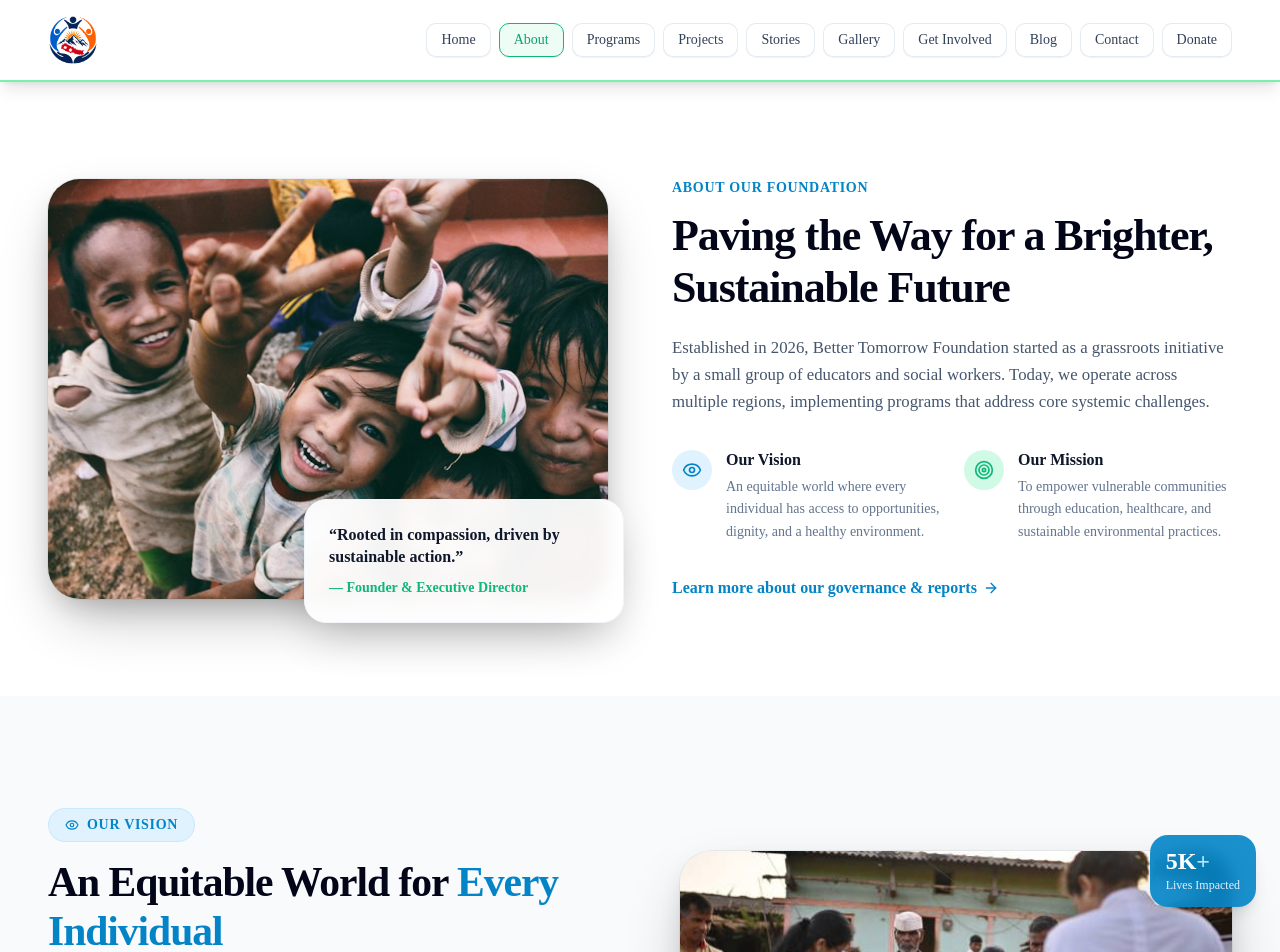
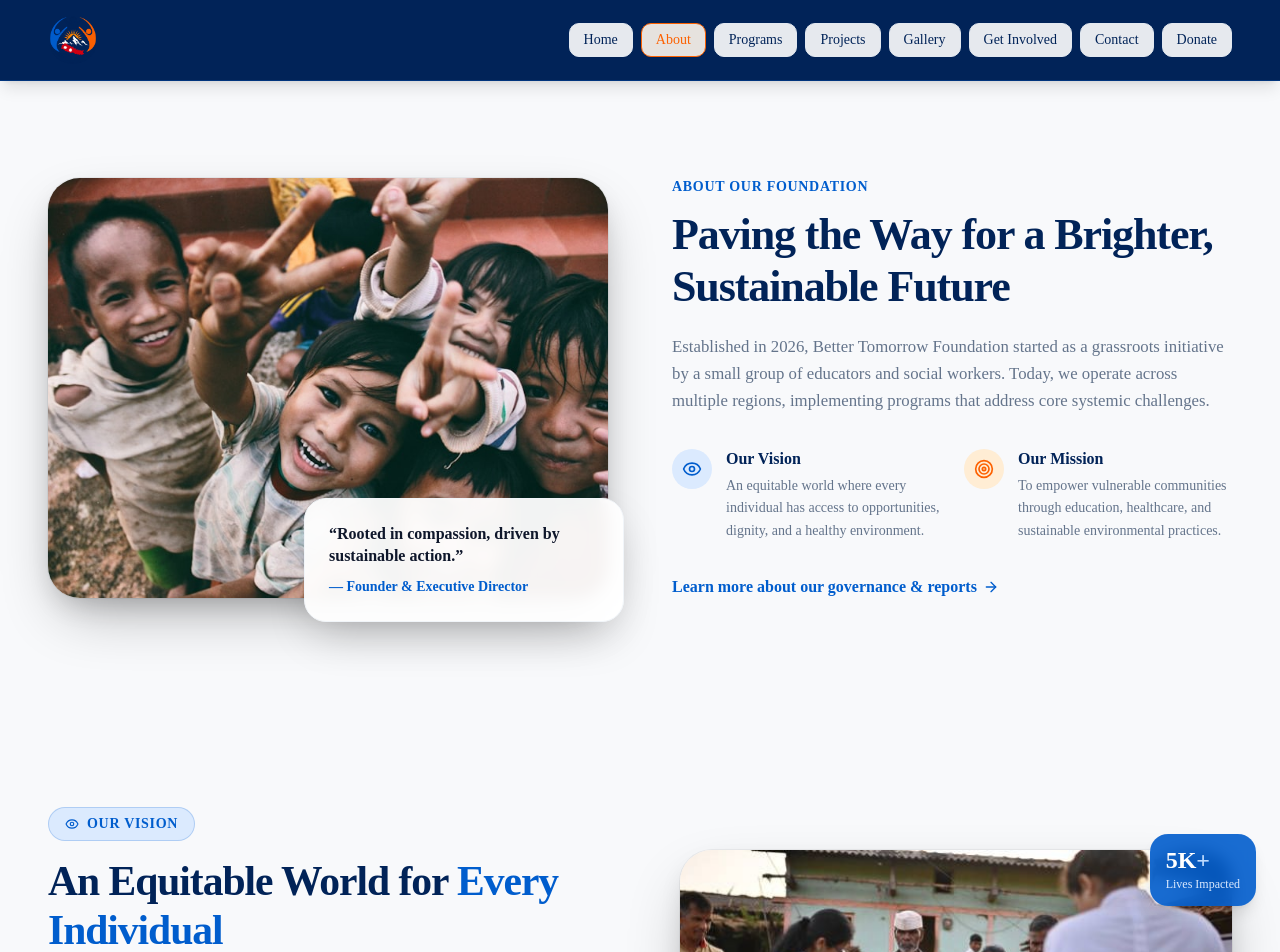
Before and after one commit to Anish-Pokharel7/btn, a Next.js app: page /about in a window 1280 px wide. Shown: the top 952 px of the page. Built offline with nearby package versions, Linux system fonts and the light colour scheme.

Commit message:
Refactor styles across components for consistent branding and improved UI

```diff
--- a/app/about/AboutHero.tsx
+++ b/app/about/AboutHero.tsx
@@ -4,7 +4,7 @@ import { ArrowRight, Eye, Target } from "lucide-react";
 
 export default function AboutHero() {
   return (
-    <section className="w-full bg-white py-12 md:py-16 lg:py-24 overflow-hidden px-4 md:px-8 lg:px-12">
+    <section className="w-full bg-[#F8F9FB] py-12 md:py-16 lg:py-24 overflow-hidden px-4 md:px-8 lg:px-12">
       <div className="max-w-7xl mx-auto">
         <div className="grid grid-cols-1 lg:grid-cols-12 gap-12 lg:gap-14 xl:gap-16 items-center">
           {/* Left Column: Image with floating quote card */}
@@ -26,7 +26,7 @@ export default function AboutHero() {
               <p className="text-slate-900 font-bold text-sm sm:text-base leading-snug">
                 &ldquo;Rooted in compassion, driven by sustainable action.&rdquo;
               </p>
-              <span className="block text-[#0fb77a] font-semibold text-xs sm:text-sm mt-2.5">
+              <span className="block text-[#005DCD] font-semibold text-xs sm:text-sm mt-2.5">
                 — Founder &amp; Executive Director
               </span>
             </div>
@@ -35,18 +35,18 @@ export default function AboutHero() {
           {/* Right Column: Content */}
           <div className="lg:col-span-6 flex flex-col items-start text-left">
             {/* Tagline */}
-            <span className="text-[#0284c7] font-bold tracking-wider text-xs sm:text-sm uppercase mb-3">
+            <span className="text-[#005DCD] font-bold tracking-wider text-xs sm:text-sm uppercase mb-3">
               ABOUT OUR FOUNDATION
             </span>
 
             {/* Heading */}
-            <h1 className="text-3xl sm:text-4xl md:text-[2.75rem] font-extrabold text-slate-950 tracking-tight leading-[1.18] mb-5">
+            <h1 className="text-3xl sm:text-4xl md:text-[2.75rem] font-extrabold text-[#012358] tracking-tight leading-[1.18] mb-5">
               Paving the Way for a Brighter,
               <span className="block">Sustainable Future</span>
             </h1>
 
             {/* Paragraph Description */}
-            <p className="text-slate-600 text-sm sm:text-base md:text-[1.05rem] leading-relaxed mb-8">
+            <p className="text-[#64748B] text-sm sm:text-base md:text-[1.05rem] leading-relaxed mb-8">
               Established in 2026, Better Tomorrow Foundation started as a
               grassroots initiative by a small group of educators and social
               workers. Today, we operate across multiple regions, implementing
@@ -57,14 +57,14 @@ export default function AboutHero() {
             <div className="grid grid-cols-1 sm:grid-cols-2 gap-6 sm:gap-6 w-full mb-8">
               {/* Our Vision */}
               <div className="flex items-start gap-3.5">
-                <div className="w-10 h-10 rounded-full bg-sky-100 text-[#0284c7] flex items-center justify-center shrink-0 mt-0.5">
+                <div className="w-10 h-10 rounded-full bg-blue-100 text-[#005DCD] flex items-center justify-center shrink-0 mt-0.5">
                   <Eye className="w-5 h-5" />
                 </div>
                 <div className="flex flex-col">
-                  <h3 className="font-bold text-slate-900 text-sm sm:text-base">
+                  <h3 className="font-bold text-[#012358] text-sm sm:text-base">
                     Our Vision
                   </h3>
-                  <p className="text-xs sm:text-sm text-slate-500 leading-relaxed mt-1">
+                  <p className="text-xs sm:text-sm text-[#64748B] leading-relaxed mt-1">
                     An equitable world where every individual has access to
                     opportunities, dignity, and a healthy environment.
                   </p>
@@ -73,14 +73,14 @@ export default function AboutHero() {
 
               {/* Our Mission */}
               <div className="flex items-start gap-3.5">
-                <div className="w-10 h-10 rounded-full bg-emerald-100 text-[#0fb77a] flex items-center justify-center shrink-0 mt-0.5">
+                <div className="w-10 h-10 rounded-full bg-orange-100 text-[#FD6100] flex items-center justify-center shrink-0 mt-0.5">
                   <Target className="w-5 h-5" />
                 </div>
                 <div className="flex flex-col">
-                  <h3 className="font-bold text-slate-900 text-sm sm:text-base">
+                  <h3 className="font-bold text-[#012358] text-sm sm:text-base">
                     Our Mission
                   </h3>
-                  <p className="text-xs sm:text-sm text-slate-500 leading-relaxed mt-1">
+                  <p className="text-xs sm:text-sm text-[#64748B] leading-relaxed mt-1">
                     To empower vulnerable communities through education,
                     healthcare, and sustainable environmental practices.
                   </p>
@@ -91,7 +91,7 @@ export default function AboutHero() {
             {/* Link */}
             <Link
               href="/governance"
-              className="inline-flex items-center gap-1.5 text-[#0284c7] hover:text-sky-700 font-semibold text-sm sm:text-base transition-colors group cursor-pointer"
+              className="inline-flex items-center gap-1.5 text-[#005DCD] hover:text-[#012358] font-semibold text-sm sm:text-base transition-colors group cursor-pointer"
             >
               <span>Learn more about our governance &amp; reports</span>
               <ArrowRight className="w-4 h-4 transition-transform group-hover:translate-x-1" />
--- a/app/about/AboutVision.tsx
+++ b/app/about/AboutVision.tsx
@@ -11,14 +11,14 @@ const visionPoints = [
 
 export default function AboutVision() {
   return (
-    <section className="w-full bg-slate-50 py-14 md:py-20 lg:py-28 px-4 md:px-8 lg:px-12 overflow-hidden">
+    <section className="w-full bg-[#F8F9FB] py-14 md:py-20 lg:py-28 px-4 md:px-8 lg:px-12 overflow-hidden">
       <div className="max-w-7xl mx-auto">
         <div className="grid grid-cols-1 lg:grid-cols-2 gap-14 lg:gap-16 xl:gap-20 items-center">
 
           {/* Right Column: Image */}
           <div className="relative group order-1 lg:order-2">
             {/* Decorative background blob */}
-            <div className="absolute -inset-4 rounded-[2.5rem] bg-gradient-to-br from-sky-100 via-emerald-50 to-teal-100 opacity-60 blur-xl -z-10 group-hover:opacity-80 transition-opacity duration-500" />
+            <div className="absolute -inset-4 rounded-[2.5rem] bg-gradient-to-br from-blue-100 via-blue-50 to-indigo-100 opacity-60 blur-xl -z-10 group-hover:opacity-80 transition-opacity duration-500" />
 
             {/* Image container */}
             <div className="relative w-full aspect-[4/3] rounded-[2rem] overflow-hidden shadow-[0_28px_65px_-15px_rgba(0,0,0,0.30),0_12px_28px_-8px_rgba(0,0,0,0.16)] ring-1 ring-black/5 transition-all duration-500 ease-out group-hover:-translate-y-2 group-hover:shadow-[0_40px_90px_-18px_rgba(0,0,0,0.38),0_18px_40px_-10px_rgba(0,0,0,0.20)]">
@@ -36,20 +36,20 @@ export default function AboutVision() {
 
             {/* Floating stat card */}
             <div className="absolute -bottom-5 -left-4 sm:-left-6 lg:-left-8 bg-white/95 backdrop-blur-sm rounded-2xl px-5 py-4 shadow-[0_16px_40px_-8px_rgba(0,0,0,0.20)] border border-slate-100 z-10 transition-all duration-300 hover:scale-[1.03] hover:-translate-y-1">
-              <p className="text-3xl font-extrabold text-slate-900 leading-none">
-                12<span className="text-[#0fb77a]">+</span>
+              <p className="text-3xl font-extrabold text-[#012358] leading-none">
+                12<span className="text-[#FD6100]">+</span>
               </p>
-              <p className="text-xs sm:text-sm text-slate-500 font-medium mt-1">
+              <p className="text-xs sm:text-sm text-[#64748B] font-medium mt-1">
                 Regions Served
               </p>
             </div>
 
             {/* Floating badge card */}
-            <div className="absolute -top-4 -right-3 sm:-right-5 lg:-right-6 bg-[#0284c7]/90 backdrop-blur-sm rounded-2xl px-4 py-3.5 shadow-lg z-10 text-white transition-all duration-300 hover:scale-[1.03] hover:-translate-y-1">
+            <div className="absolute -top-4 -right-3 sm:-right-5 lg:-right-6 bg-[#005DCD]/90 backdrop-blur-sm rounded-2xl px-4 py-3.5 shadow-lg z-10 text-white transition-all duration-300 hover:scale-[1.03] hover:-translate-y-1">
               <p className="text-2xl font-extrabold leading-none">
-                5K<span className="text-sky-200">+</span>
+                5K<span className="text-blue-200">+</span>
               </p>
-              <p className="text-xs font-medium text-sky-100 mt-1">
+              <p className="text-xs font-medium text-blue-100 mt-1">
                 Lives Impacted
               </p>
             </div>
@@ -58,19 +58,19 @@ export default function AboutVision() {
           {/* Left Column: Content */}
           <div className="flex flex-col items-start text-left order-2 lg:order-1">
             {/* Section Badge */}
-            <div className="inline-flex items-center gap-2 px-4 py-1.5 rounded-full bg-sky-100 text-[#0284c7] text-xs sm:text-sm font-bold tracking-wider uppercase mb-4 border border-sky-200/60">
+            <div className="inline-flex items-center gap-2 px-4 py-1.5 rounded-full bg-blue-100 text-[#005DCD] text-xs sm:text-sm font-bold tracking-wider uppercase mb-4 border border-[#005DCD]/20">
               <Eye className="w-3.5 h-3.5" />
               <span>Our Vision</span>
             </div>
 
             {/* Heading */}
-            <h2 className="text-3xl sm:text-4xl md:text-[2.6rem] font-extrabold text-slate-950 tracking-tight leading-[1.18] mb-5">
+            <h2 className="text-3xl sm:text-4xl md:text-[2.6rem] font-extrabold text-[#012358] tracking-tight leading-[1.18] mb-5">
               An Equitable World for{" "}
-              <span className="text-[#0284c7]">Every Individual</span>
+              <span className="text-[#005DCD]">Every Individual</span>
             </h2>
 
             {/* Description */}
-            <p className="text-slate-600 text-sm sm:text-base md:text-[1.05rem] leading-relaxed mb-8">
+            <p className="text-[#64748B] text-sm sm:text-base md:text-[1.05rem] leading-relaxed mb-8">
               We envision a world where every person — regardless of geography,
               gender, or circumstance — has access to the resources, dignity, and
               opportunity to thrive. Our healthcare programs are a direct
@@ -82,8 +82,8 @@ export default function AboutVision() {
             <ul className="flex flex-col gap-3.5 w-full mb-9">
               {visionPoints.map((point, i) => (
                 <li key={i} className="flex items-start gap-3">
-                  <CheckCircle2 className="w-5 h-5 text-[#0fb77a] shrink-0 mt-0.5" />
-                  <span className="text-slate-700 text-sm sm:text-base leading-snug">
+                  <CheckCircle2 className="w-5 h-5 text-[#FD6100] shrink-0 mt-0.5" />
+                  <span className="text-[#012358] text-sm sm:text-base leading-snug">
                     {point}
                   </span>
                 </li>
@@ -93,7 +93,7 @@ export default function AboutVision() {
             {/* CTA Link */}
             <Link
               href="/programs"
-              className="inline-flex items-center gap-2 text-[#0284c7] hover:text-sky-700 font-semibold text-sm sm:text-base transition-colors group cursor-pointer"
+              className="inline-flex items-center gap-2 text-[#005DCD] hover:text-[#012358] font-semibold text-sm sm:text-base transition-colors group cursor-pointer"
             >
               <span>Explore our programs</span>
               <ArrowRight className="w-4 h-4 transition-transform group-hover:translate-x-1" />
--- a/app/globals.css
+++ b/app/globals.css
@@ -49,38 +49,47 @@
 }
 
 :root {
-  --background: oklch(1 0 0);
-  --foreground: oklch(0.145 0 0);
-  --card: oklch(1 0 0);
-  --card-foreground: oklch(0.145 0 0);
-  --popover: oklch(1 0 0);
-  --popover-foreground: oklch(0.145 0 0);
-  --primary: oklch(0.205 0 0);
-  --primary-foreground: oklch(0.985 0 0);
-  --secondary: oklch(0.97 0 0);
-  --secondary-foreground: oklch(0.205 0 0);
-  --muted: oklch(0.97 0 0);
-  --muted-foreground: oklch(0.556 0 0);
-  --accent: oklch(0.97 0 0);
-  --accent-foreground: oklch(0.205 0 0);
+  /* Brand Palette */
+  --brand-primary: #012358;       /* Deep Navy */
+  --brand-secondary: #005DCD;     /* Bright Blue */
+  --brand-accent: #FD6100;        /* Orange CTA */
+  --brand-bg: #F8F9FB;            /* Off White */
+  --brand-border: #E2E8F0;        /* Light Blue-Gray */
+  --brand-text: #012358;          /* Dark Navy */
+  --brand-text-secondary: #64748B; /* Slate Gray */
+
+  --background: #F8F9FB;
+  --foreground: #012358;
+  --card: #FFFFFF;
+  --card-foreground: #012358;
+  --popover: #FFFFFF;
+  --popover-foreground: #012358;
+  --primary: #012358;
+  --primary-foreground: #FFFFFF;
+  --secondary: #005DCD;
+  --secondary-foreground: #FFFFFF;
+  --muted: #F8F9FB;
+  --muted-foreground: #64748B;
+  --accent: #FD6100;
+  --accent-foreground: #FFFFFF;
   --destructive: oklch(0.577 0.245 27.325);
-  --border: oklch(0.922 0 0);
-  --input: oklch(0.922 0 0);
-  --ring: oklch(0.708 0 0);
-  --chart-1: oklch(0.87 0 0);
-  --chart-2: oklch(0.556 0 0);
-  --chart-3: oklch(0.439 0 0);
-  --chart-4: oklch(0.371 0 0);
-  --chart-5: oklch(0.269 0 0);
+  --border: #E2E8F0;
+  --input: #E2E8F0;
+  --ring: #005DCD;
+  --chart-1: #005DCD;
+  --chart-2: #FD6100;
+  --chart-3: #012358;
+  --chart-4: #64748B;
+  --chart-5: #E2E8F0;
   --radius: 0.625rem;
-  --sidebar: oklch(0.985 0 0);
-  --sidebar-foreground: oklch(0.145 0 0);
-  --sidebar-primary: oklch(0.205 0 0);
-  --sidebar-primary-foreground: oklch(0.985 0 0);
-  --sidebar-accent: oklch(0.97 0 0);
-  --sidebar-accent-foreground: oklch(0.205 0 0);
-  --sidebar-border: oklch(0.922 0 0);
-  --sidebar-ring: oklch(0.708 0 0);
+  --sidebar: #FFFFFF;
+  --sidebar-foreground: #012358;
+  --sidebar-primary: #012358;
+  --sidebar-primary-foreground: #FFFFFF;
+  --sidebar-accent: #F8F9FB;
+  --sidebar-accent-foreground: #012358;
+  --sidebar-border: #E2E8F0;
+  --sidebar-ring: #005DCD;
 }
 
 .dark {
--- a/app/page.tsx
+++ b/app/page.tsx
@@ -1,9 +1,11 @@
 import SiteHero from "@/components/site/SiteHero";
+import Gallery from "@/app/gallery/page";
 
 export default function Home() {
   return (
     <main className="min-h-screen flex flex-col w-full">
       <SiteHero />
+      <Gallery />
     </main>
   );
 }
--- a/components/site/SiteHeader.tsx
+++ b/components/site/SiteHeader.tsx
@@ -24,10 +24,8 @@ const navLinks: NavLink[] = [
   { label: "About", href: "/about" },
   { label: "Programs", href: "/programs" },
   { label: "Projects", href: "/projects" },
-  { label: "Stories", href: "/stories" },
   { label: "Gallery", href: "/gallery" },
   { label: "Get Involved", href: "https://docs.google.com/forms/d/e/1FAIpQLSfV39BVLOhuJ2iFS3WWAcaZPGFVyWatiUU6HQ-Gp0CGMejv5g/viewform", external: true },
-  { label: "Blog", href: "/blog" },
   { label: "Contact", href: "/contact" },
   { label: "Donate", href: "/donate" },
 ];
@@ -70,7 +68,7 @@ const MainBar = () => {
   return (
     <header
       ref={navRef}
-      className="w-full bg-white/95 backdrop-blur-md text-slate-800 sticky top-0 z-50 shadow-lg border-b-2 border-green-300"
+      className="w-full bg-[#012358] backdrop-blur-md text-slate-800 sticky top-0 z-50 shadow-lg border-b border-[#005DCD]/30"
     >
       <div className="max-w-7xl mx-auto w-full h-20 flex items-center justify-between px-4 md:px-8 lg:px-12">
       {/* Logo */}
@@ -106,8 +104,8 @@ const MainBar = () => {
                 <div
                   className={`group flex items-center rounded-lg border transition-all duration-200 shadow-2xs hover:shadow-xs ${
                     isActive
-                      ? "border-[#0fb77a] bg-emerald-50/90 text-[#0da26c] font-semibold"
-                      : "border-slate-200/90 bg-white/90 hover:bg-emerald-50/40 hover:border-[#0fb77a] text-slate-700 hover:text-[#0da26c]"
+                      ? "border-[#FD6100] bg-orange-50/90 text-[#FD6100] font-semibold"
+                      : "border-[#E2E8F0] bg-white/90 hover:bg-blue-50/40 hover:border-[#005DCD] text-[#012358] hover:text-[#005DCD]"
                   }`}
                 >
                   <Link
@@ -125,7 +123,7 @@ const MainBar = () => {
                         e.preventDefault();
                         setOpenDropdown(isDropdownOpen ? null : link.label);
                       }}
-                      className="pr-2.5 pl-0.5 py-1.5 focus:outline-none text-slate-500 group-hover:text-[#0da26c] transition-colors"
+                      className="pr-2.5 pl-0.5 py-1.5 focus:outline-none text-[#64748B] group-hover:text-[#005DCD] transition-colors"
                       aria-label={`Toggle ${link.label} dropdown menu`}
                       aria-expanded={isDropdownOpen}
                     >
@@ -141,7 +139,7 @@ const MainBar = () => {
                 {/* Dropdown menu card if present */}
                 {link.dropdown && isDropdownOpen && (
                   <div
-                    className="absolute top-full left-0 mt-1 bg-white text-slate-800 rounded-xl shadow-xl border border-slate-200/80 p-2 min-w-48 flex flex-col gap-1 z-50 animate-in fade-in slide-in-from-top-2 duration-150"
+                    className="absolute top-full left-0 mt-1 bg-white text-[#012358] rounded-xl shadow-xl border border-[#E2E8F0] p-2 min-w-48 flex flex-col gap-1 z-50 animate-in fade-in slide-in-from-top-2 duration-150"
                     onMouseEnter={() => handleMouseEnter(link.label)}
                     onMouseLeave={() => handleMouseLeave()}
                   >
@@ -149,7 +147,7 @@ const MainBar = () => {
                       <Link
                         key={subItem.href}
                         href={subItem.href}
-                        className="text-xs xl:text-sm font-medium text-slate-700 hover:text-[#0da26c] hover:bg-emerald-50/60 rounded-lg px-3 py-2 border border-transparent hover:border-emerald-200/60 transition-all block whitespace-nowrap"
+                        className="text-xs xl:text-sm font-medium text-[#012358] hover:text-[#005DCD] hover:bg-blue-50/60 rounded-lg px-3 py-2 border border-transparent hover:border-[#005DCD]/30 transition-all block whitespace-nowrap"
                         onClick={() => setOpenDropdown(null)}
                       >
                         {subItem.label}
@@ -167,7 +165,7 @@ const MainBar = () => {
       <button
         type="button"
         onClick={() => setIsMenuOpen((prev) => !prev)}
-        className="flex lg:hidden items-center justify-center p-2 rounded-xl border border-slate-200 bg-slate-50/80 hover:bg-slate-100 text-slate-800 hover:text-slate-950 focus:outline-none transition-all shadow-2xs"
+        className="flex lg:hidden items-center justify-center p-2 rounded-xl border border-[#E2E8F0] bg-white/80 hover:bg-blue-50 text-white hover:text-[#005DCD] focus:outline-none transition-all shadow-2xs"
         aria-label="Toggle navigation menu"
         aria-expanded={isMenuOpen}
       >
@@ -180,7 +178,7 @@ const MainBar = () => {
 
       {/* Mobile / tablet dropdown (below lg) */}
       {isMenuOpen && (
-        <div className="absolute top-full left-0 w-full bg-white/95 backdrop-blur-md flex flex-col gap-3 px-6 py-6 lg:hidden border-t border-slate-200 shadow-xl max-h-[85vh] overflow-y-auto z-50">
+        <div className="absolute top-full left-0 w-full bg-[#F8F9FB] backdrop-blur-md flex flex-col gap-3 px-6 py-6 lg:hidden border-t border-[#E2E8F0] shadow-xl max-h-[85vh] overflow-y-auto z-50">
           <nav className="flex flex-col gap-2.5">
             {navLinks.map((link) => {
               const isSubOpen = mobileSubmenu === link.label;
@@ -191,8 +189,8 @@ const MainBar = () => {
                   <div
                     className={`flex items-center justify-between rounded-xl border transition-all duration-200 shadow-2xs ${
                       isActive
-                        ? "border-[#0fb77a] bg-emerald-50 text-[#0da26c] font-semibold"
-                        : "border-slate-200/90 bg-slate-50/70 hover:bg-emerald-50/50 hover:border-emerald-400 text-slate-800 font-medium"
+                        ? "border-[#FD6100] bg-orange-50 text-[#FD6100] font-semibold"
+                        : "border-[#E2E8F0] bg-white hover:bg-blue-50/50 hover:border-[#005DCD] text-[#012358] font-medium"
                     }`}
                   >
                     <Link
@@ -210,7 +208,7 @@ const MainBar = () => {
                         onClick={() =>
                           setMobileSubmenu(isSubOpen ? null : link.label)
                         }
-                        className="p-3 text-slate-600 hover:text-slate-900"
+                        className="p-3 text-[#64748B] hover:text-[#012358]"
                         aria-label={`Toggle ${link.label} submenu`}
                       >
                         <ChevronDown
@@ -229,7 +227,7 @@ const MainBar = () => {
                         <Link
                           key={subItem.href}
                           href={subItem.href}
-                          className="text-xs sm:text-sm font-normal text-slate-700 hover:text-emerald-700 bg-white border border-slate-200/80 rounded-lg px-3.5 py-2 hover:border-emerald-300 hover:bg-emerald-50/40 transition-all"
+                          className="text-xs sm:text-sm font-normal text-[#012358] hover:text-[#005DCD] bg-white border border-[#E2E8F0] rounded-lg px-3.5 py-2 hover:border-[#005DCD]/40 hover:bg-blue-50/40 transition-all"
                           onClick={() => setIsMenuOpen(false)}
                         >
                           {subItem.label}
```
Also changed, not shown: app/donate/page.tsx (+14 -14 lines), app/programs/page.tsx (+8 -8 lines), components/site/SiteHero.tsx (+5 -5 lines).
